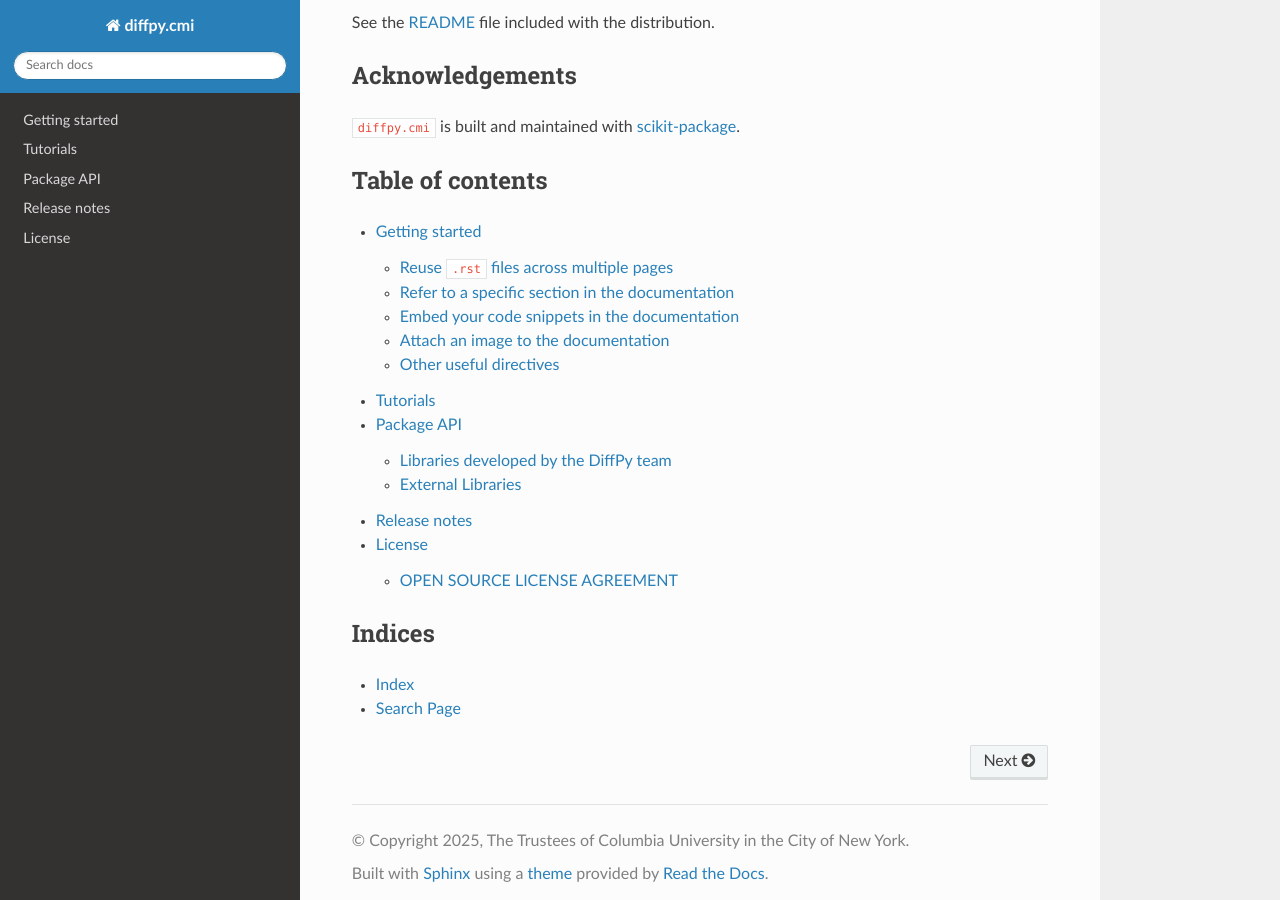
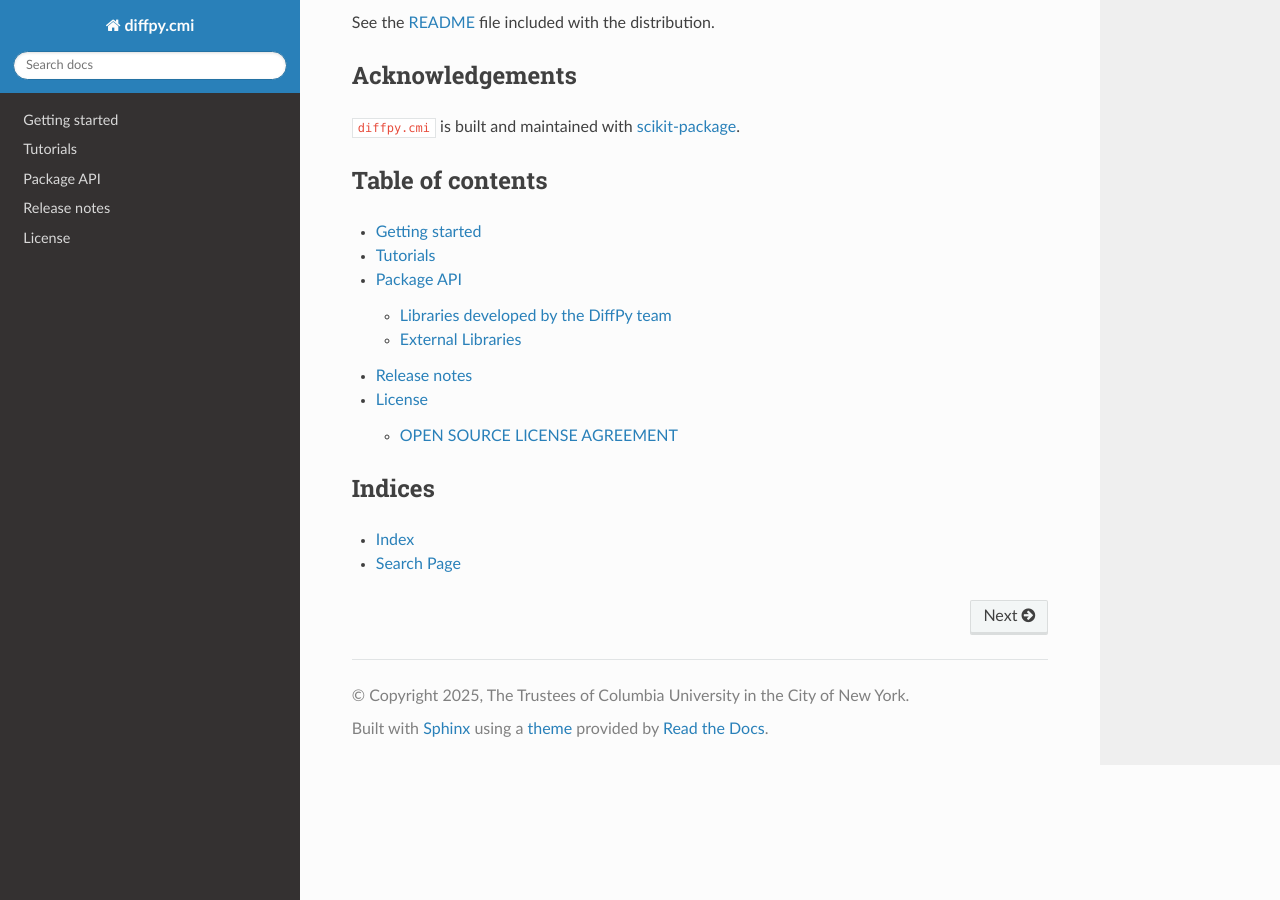
Before and after one commit to diffpy/diffpy.cmi, a Sphinx documentation site: the page built from doc/source/index.rst, in a window 1280 px wide and 900 px high, scrolled down 1150 px. Built offline with Sphinx 7.4.7 and the Read the Docs theme 3.1.0, drawn with Linux system fonts in a browser that asks for light colours; part of the change alters nothing that is shown.

Commit message:
docs: placeholder for getting started

```diff
--- a/doc/source/getting-started.rst
+++ b/doc/source/getting-started.rst
@@ -8,72 +8,4 @@
 Getting started
 ================
 
-Here are some example templates provided to help you get started with writing your documentation. You can use these templates to create your own documentation.
-
-Reuse ``.rst`` files across multiple pages
-------------------------------------------
-
-Here is how you can reuse a reusable block of ``.rst`` files across multiple pages:
-
-.. include:: snippets/example-table.rst
-
-.. warning::
-
-    Ensure that the ``.rst`` file you are including is not too long. If it is too long, it may be better to split it into multiple files and include them separately.
-
-Refer to a specific section in the documentation
-------------------------------------------------
-
-You can use the ``ref`` tag to refer to a specific section in the documentation. For example, you can refer to the section below using the ``:ref:`` tag as shown :ref:`here <attach-image>`.
-
-.. note::
-
-    Please check the raw ``.rst`` file of this page to see the exact use of the ``:ref:`` tag.
-
-Embed your code snippets in the documentation
----------------------------------------------
-
-Here is how you can write a block of code in the documentation. You can use the ``code-block`` directive to write a block of code in the documentation. For example, you can write a block of code as shown below:
-
-.. code-block:: bash
-
-    # Create a new environment, without build dependencies (pure Python package)
-    conda create -n <package_name>-env python=3.13 \
-        --file requirements/tests.txt \
-        --file requirements/conda.txt
-
-    # Create a new environment, with build dependencies (non-pure Python package)
-    conda create -n <package_name>-env python=3.13 \
-        --file requirements/tests.txt \
-        --file requirements/conda.txt \
-        --file requirements/build.txt
-
-    # Activate the environment
-    conda activate <package_name>_env
-
-    # Install your package locally
-    # `--no-deps` to NOT install packages again from `requirements.pip.txt`
-    pip install -e . --no-deps
-
-    # Run pytest locally
-    pytest
-
-    # ... run example tutorials
-
-.. _attach-image:
-
-Attach an image to the documentation
-------------------------------------
-
-Here is how you attach an image to the documentation. The ``/doc/source/img/scikit-package-logo-text.png`` example image is provided in the template.
-
-.. image:: ./img/scikit-package-logo-text.png
-    :alt: codecov-in-pr-comment
-    :width: 400px
-    :align: center
-
-
-Other useful directives
------------------------
-
-Here is how you can do menu selection  :menuselection:`Admin --> Settings` and display labels for buttons like :guilabel:`Privacy level`.
+Coming soon...
```
